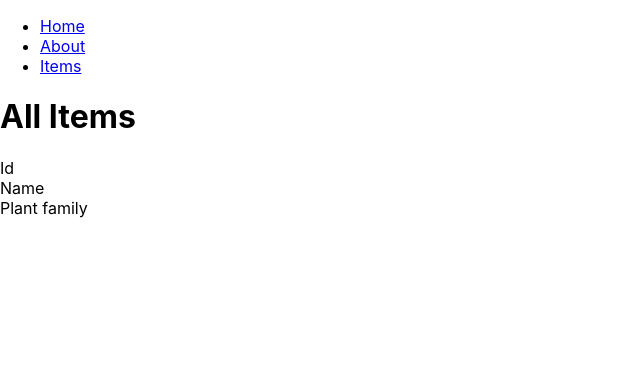
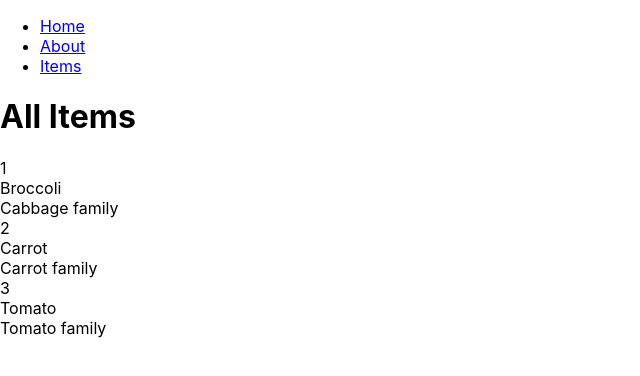
Before and after one commit to dkhomenko/react-garden, a React app: page /items in a window 1280 px wide. Shown: the top 376 px of the page, without its empty margins (0-640 px from the left). Built offline with nearby package versions, Linux system fonts and the light colour scheme.

Commit message:
First API-bound list of items.

```diff
--- a/src/components/items/Item.js
+++ b/src/components/items/Item.js
@@ -3,9 +3,9 @@ import React from 'react';
 const Item = (props) => {
     return (
         <div>
-            <div>Id</div>
-            <div>Name</div>
-            <div>Plant family</div>
+            <div>{props.id}</div>
+            <div>{props.name}</div>
+            <div>{props.plantFamily}</div>
         </div>
     );
 };
--- a/src/components/items/ItemList.js
+++ b/src/components/items/ItemList.js
@@ -5,7 +5,7 @@ const ItemList = (props) => {
     return (
         <div>
             <h1>All Items</h1>
-            <Item />
+            {props.items.map((itm) => <Item key={itm.id} {...itm} />)}
         </div>
     );
 };
--- a/src/components/items/ItemsPage.js
+++ b/src/components/items/ItemsPage.js
@@ -1,11 +1,23 @@
 import React, { Component } from 'react';
 import ItemList from './ItemList';
+import ItemApi from '../../api/mockItemApi';
 
 class ItemsPage extends Component {
+    constructor(props) {
+        super(props);
+        this.state = { items: [] };
+    }
+
+    componentDidMount() {
+        ItemApi.getAllItems().then((data) => {
+            this.setState({ items: data });
+        });
+    }
+
     render() {
         return (
             <div>
-                <ItemList />
+                <ItemList items={this.state.items} />
             </div>
         );
     }
```
